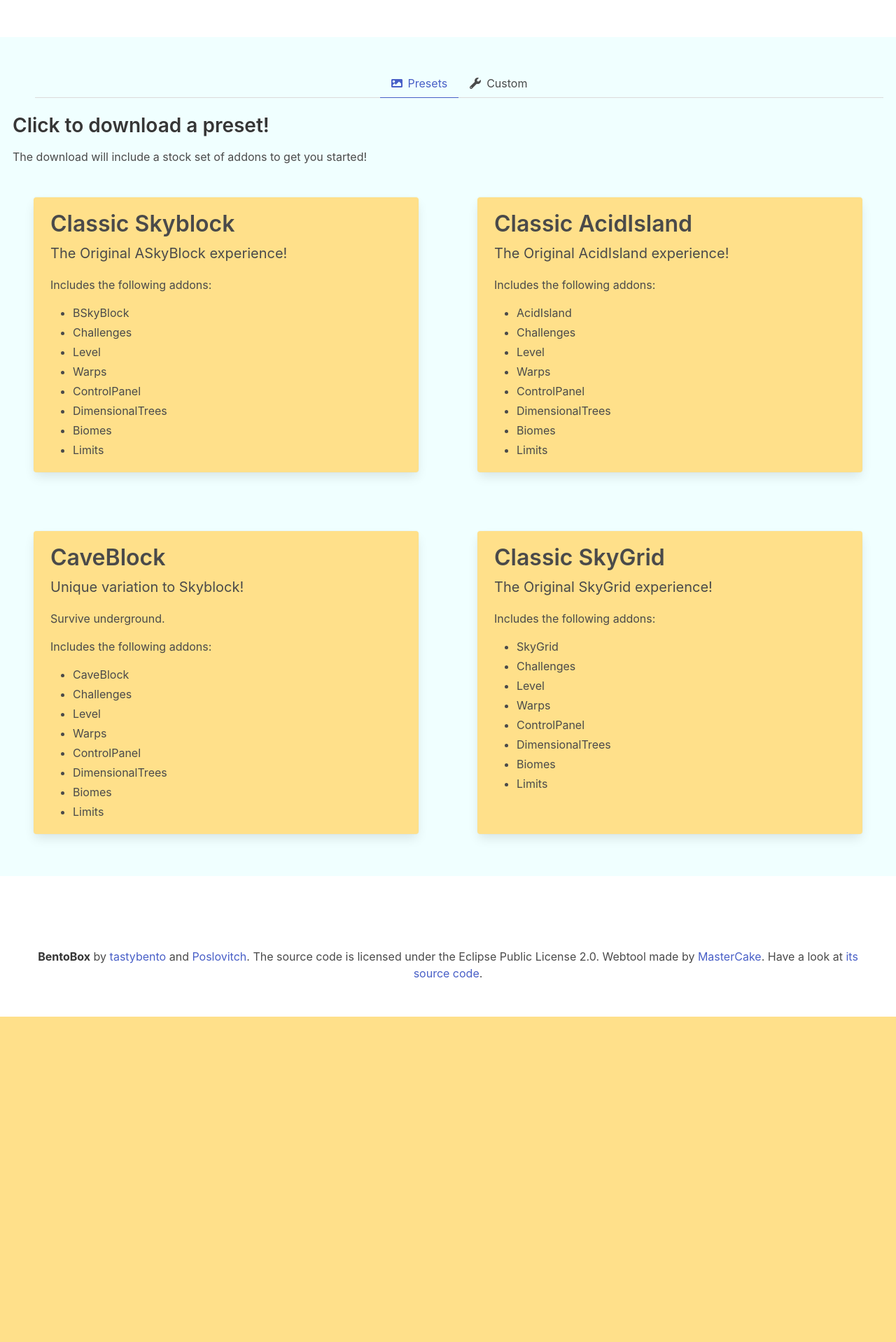
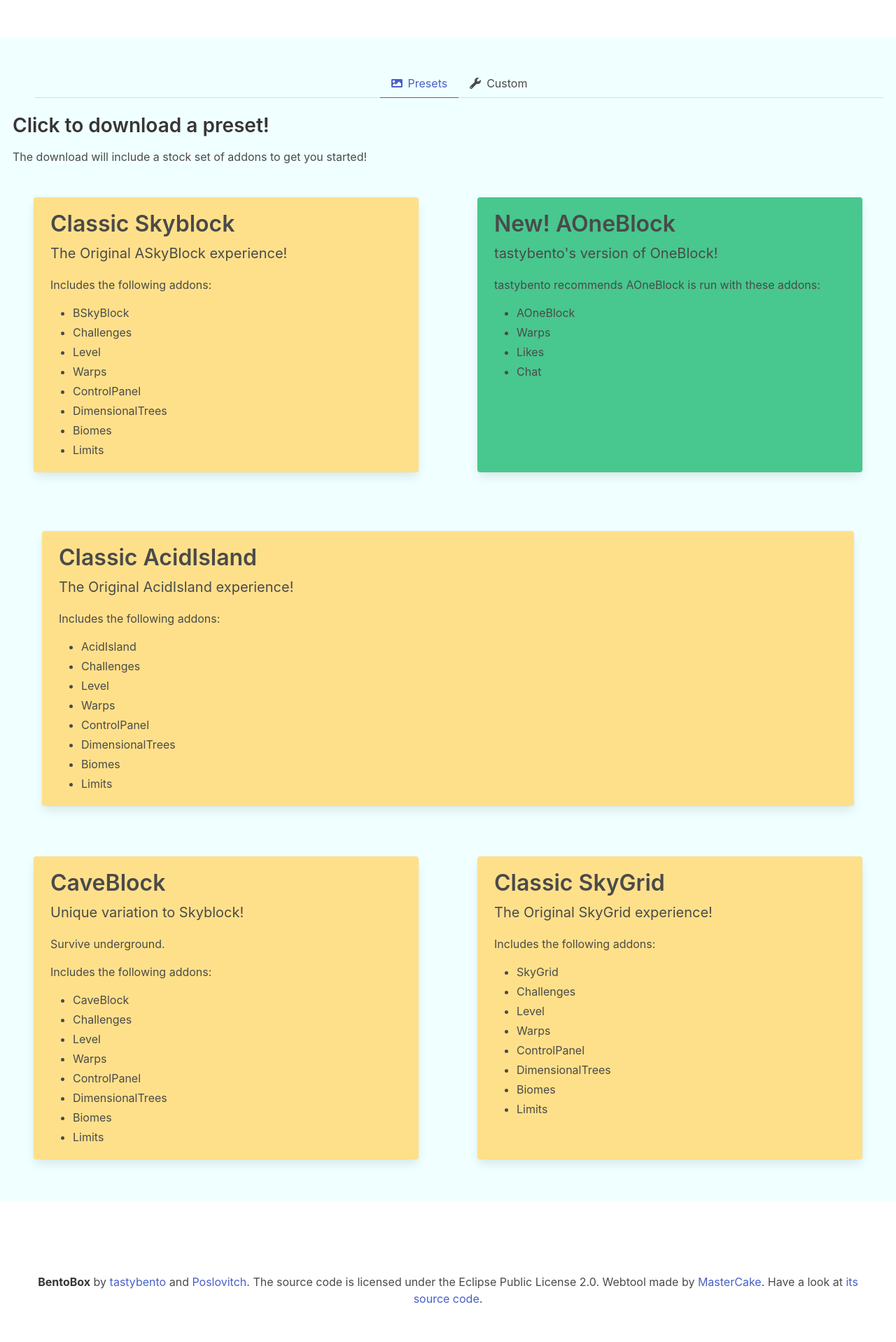
Before and after one commit to BentoBoxWorld/website, a Flask app: template templates/index.html in a window 1280 px wide. Shown: the whole page at 70% size. Before the commit the page ends 1453 px from the top, so only its background shows below. Run offline with Flask 2, Linux system fonts and the light colour scheme; the template is opened without the code that fills it, so the values that code supplies are empty; some libraries are stand-ins or nearby versions.

Commit message:
Added AOneBlock

```diff
--- a/addons.txt
+++ b/addons.txt
@@ -1,4 +1,5 @@
 bskyblock
+aoneblock
 acidisland
 caveblock
 skygrid
--- a/templates/custom.html
+++ b/templates/custom.html
@@ -23,7 +23,7 @@
       <h3>Select Gamemodes</h3>
       <span>Gamemodes bring in original games to your server.</span>
       <label class="column is-one-third radio">
-        {% for item in addons[:4] %}
+        {% for item in addons[:5] %}
         <label class="checkbox" onMouseOver="showDescription('{{ item.name }}')">
             <input class="gamemode" onclick="selectedModule()" type="checkbox" name="{{ item.artifactId }}:{{ item.version }}">
             {{ item.name }}
--- a/templates/index.html
+++ b/templates/index.html
@@ -1,30 +1,25 @@
-{% extends "base.html" %}
-
-{% block content %}
+{% extends "base.html" %} {% block content %}
 <div class="tabs is-centered">
  <ul>
-    <li class="is-active">
-      <a href="">
-        <span class="icon is-small"><i class="fas fa-image" aria-hidden="true"></i></span>
-        <span>Presets</span>
-      </a>
-    </li>
-    <li>
-      <a href="custom">
-        <span class="icon is-small"><i class="fas fa-wrench" aria-hidden="true"></i></span>
-        <span>Custom</span>
-      </a>
-    </li>
+  <li class="is-active"><a href=""> <span class="icon is-small"><i
+     class="fas fa-image" aria-hidden="true"></i></span> <span>Presets</span>
+  </a></li>
+  <li><a href="custom"> <span class="icon is-small"><i
+     class="fas fa-wrench" aria-hidden="true"></i></span> <span>Custom</span>
+  </a></li>
  </ul>
 </div>
 <div class="columns is-desktop">
  <div class="column">
   <h2>Click to download a preset!</h2>
-  <p>The download will include a stock set of addons to get you started!</p>
+  <p>The download will include a stock set of addons to get you
+   started!</p>
   <div>
    <div class="tile is-ancestor">
-          <a class="tile is-parent" href="/create-jar/?bskyblock:{{ addons.bskyblock }}&level:{{ addons.level }}&challenges:{{ addons.challenges }}&warps:{{ addons.warps }}&controlpanel:{{ addons.controlpanel }}&dimensionaltrees:{{ addons.dimensionaltrees }}&biomes:{{ addons.biomes }}&limits:{{ addons.limits }}&">
-            <article class="tile is-child box notification has-background-warning">
+    <a class="tile is-parent"
+     href="/create-jar/?bskyblock:{{ addons.bskyblock }}&level:{{ addons.level }}&challenges:{{ addons.challenges }}&warps:{{ addons.warps }}&controlpanel:{{ addons.controlpanel }}&dimensionaltrees:{{ addons.dimensionaltrees }}&biomes:{{ addons.biomes }}&limits:{{ addons.limits }}&">
+     <article
+      class="tile is-child box notification has-background-warning">
       <p class="title">Classic Skyblock</p>
       <p class="subtitle">The Original ASkyBlock experience!</p>
       <p>Includes the following addons:</p>
@@ -39,9 +34,26 @@
        <li>Limits</li>
       </ul>
      </article>
+    </a> <a class="tile is-parent"
+     href="/create-jar/?aoneblock:{{ addons.aoneblock }}&warps:{{ addons.warps }}&likes:{{ addons.likes }}&chat:{{ addons.chat }}&">
+     <article
+      class="tile is-child box notification has-background-success">
+      <p class="title">New! AOneBlock</p>
+      <p class="subtitle">tastybento's version of OneBlock!</p>
+      <p>tastybento recommends AOneBlock is run with these addons:</p>
+      <ul>
+       <li>AOneBlock</li>
+       <li>Warps</li>
+       <li>Likes</li>
+       <li>Chat</li>
+      </ul>
+     </article>
     </a>
-          <a class="tile is-parent" href="/create-jar/?acidisland:{{ addons.acidisland }}&level:{{ addons.level }}&challenges:{{ addons.challenges }}&warps:{{ addons.warps }}&controlpanel:{{ addons.controlpanel }}&dimensionaltrees:{{ addons.dimensionaltrees }}&biomes:{{ addons.biomes }}&limits:{{ addons.limits }}&">
-            <article class="tile is-child box notification has-background-warning">
+   </div>
+   <a class="tile is-parent"
+    href="/create-jar/?acidisland:{{ addons.acidisland }}&level:{{ addons.level }}&challenges:{{ addons.challenges }}&warps:{{ addons.warps }}&controlpanel:{{ addons.controlpanel }}&dimensionaltrees:{{ addons.dimensionaltrees }}&biomes:{{ addons.biomes }}&limits:{{ addons.limits }}&">
+    <article
+     class="tile is-child box notification has-background-warning">
      <p class="title">Classic AcidIsland</p>
      <p class="subtitle">The Original AcidIsland experience!</p>
      <p>Includes the following addons:</p>
@@ -59,8 +71,10 @@
    </a>
   </div>
   <div class="tile is-ancestor">
-          <a class="tile is-parent" href="/create-jar/?caveblock:{{ addons.caveblock }}&level:{{ addons.level }}&challenges:{{ addons.challenges }}&warps:{{ addons.warps }}&controlpanel:{{ addons.controlpanel }}&dimensionaltrees:{{ addons.dimensionaltrees }}&biomes:{{ addons.biomes }}&limits:{{ addons.limits }}&">
-            <article class="tile is-child box notification has-background-warning">
+   <a class="tile is-parent"
+    href="/create-jar/?caveblock:{{ addons.caveblock }}&level:{{ addons.level }}&challenges:{{ addons.challenges }}&warps:{{ addons.warps }}&controlpanel:{{ addons.controlpanel }}&dimensionaltrees:{{ addons.dimensionaltrees }}&biomes:{{ addons.biomes }}&limits:{{ addons.limits }}&">
+    <article
+     class="tile is-child box notification has-background-warning">
      <p class="title">CaveBlock</p>
      <p class="subtitle">Unique variation to Skyblock!</p>
      <p>Survive underground.</p>
@@ -76,9 +90,10 @@
       <li>Limits</li>
      </ul>
     </article>
-          </a>
-          <a class="tile is-parent" href="/create-jar/?skygrid:{{ addons.skygrid }}&level:{{ addons.level }}&challenges:{{ addons.challenges }}&warps:{{ addons.warps }}&controlpanel:{{ addons.controlpanel }}&dimensionaltrees:{{ addons.dimensionaltrees }}&biomes:{{ addons.biomes }}&limits:{{ addons.limits }}&">
-            <article class="tile is-child box notification has-background-warning">
+   </a> <a class="tile is-parent"
+    href="/create-jar/?skygrid:{{ addons.skygrid }}&level:{{ addons.level }}&challenges:{{ addons.challenges }}&warps:{{ addons.warps }}&controlpanel:{{ addons.controlpanel }}&dimensionaltrees:{{ addons.dimensionaltrees }}&biomes:{{ addons.biomes }}&limits:{{ addons.limits }}&">
+    <article
+     class="tile is-child box notification has-background-warning">
      <p class="title">Classic SkyGrid</p>
      <p class="subtitle">The Original SkyGrid experience!</p>
      <p>Includes the following addons:</p>
```
Lines whose indentation alone changed are shown as unchanged.
